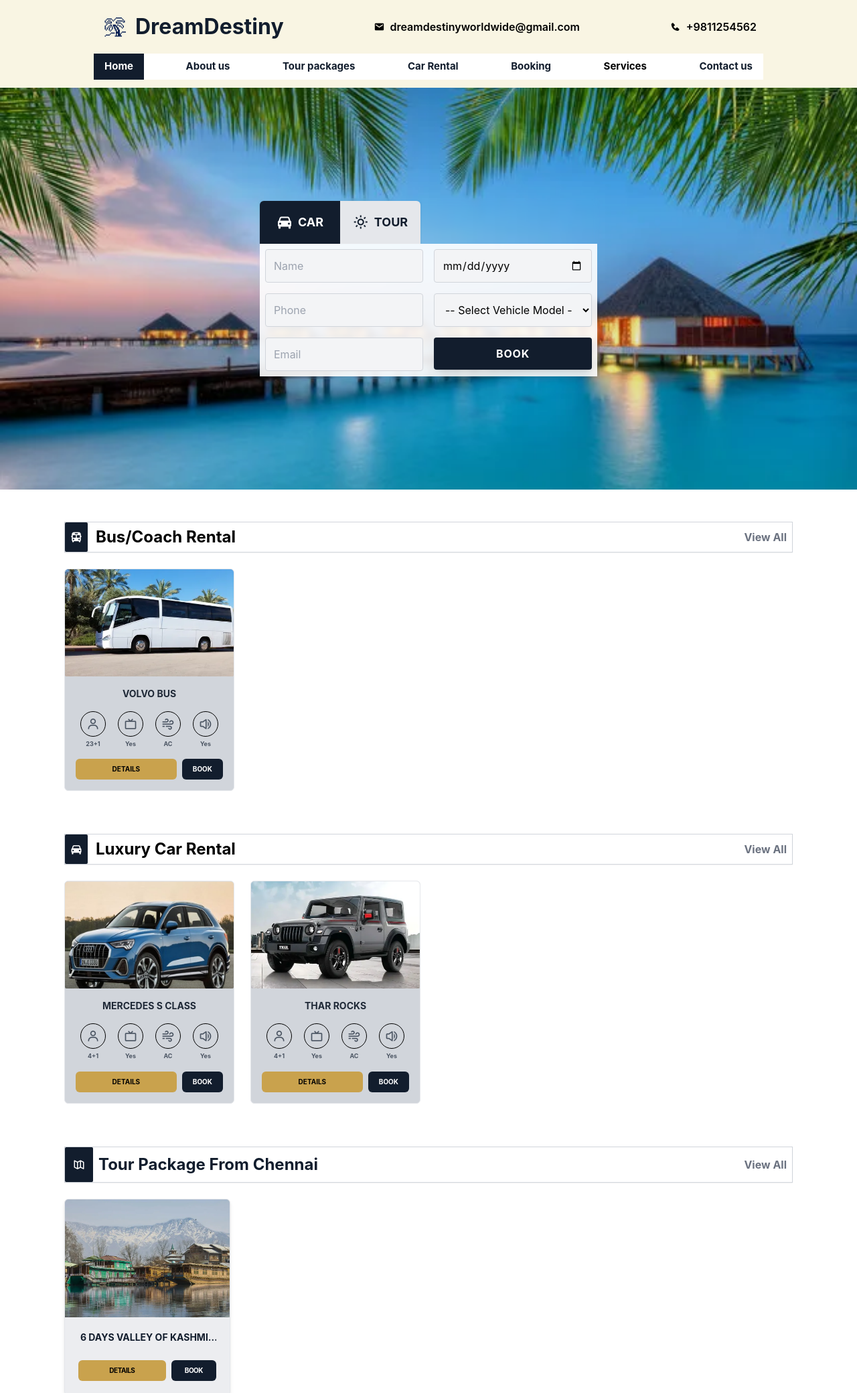
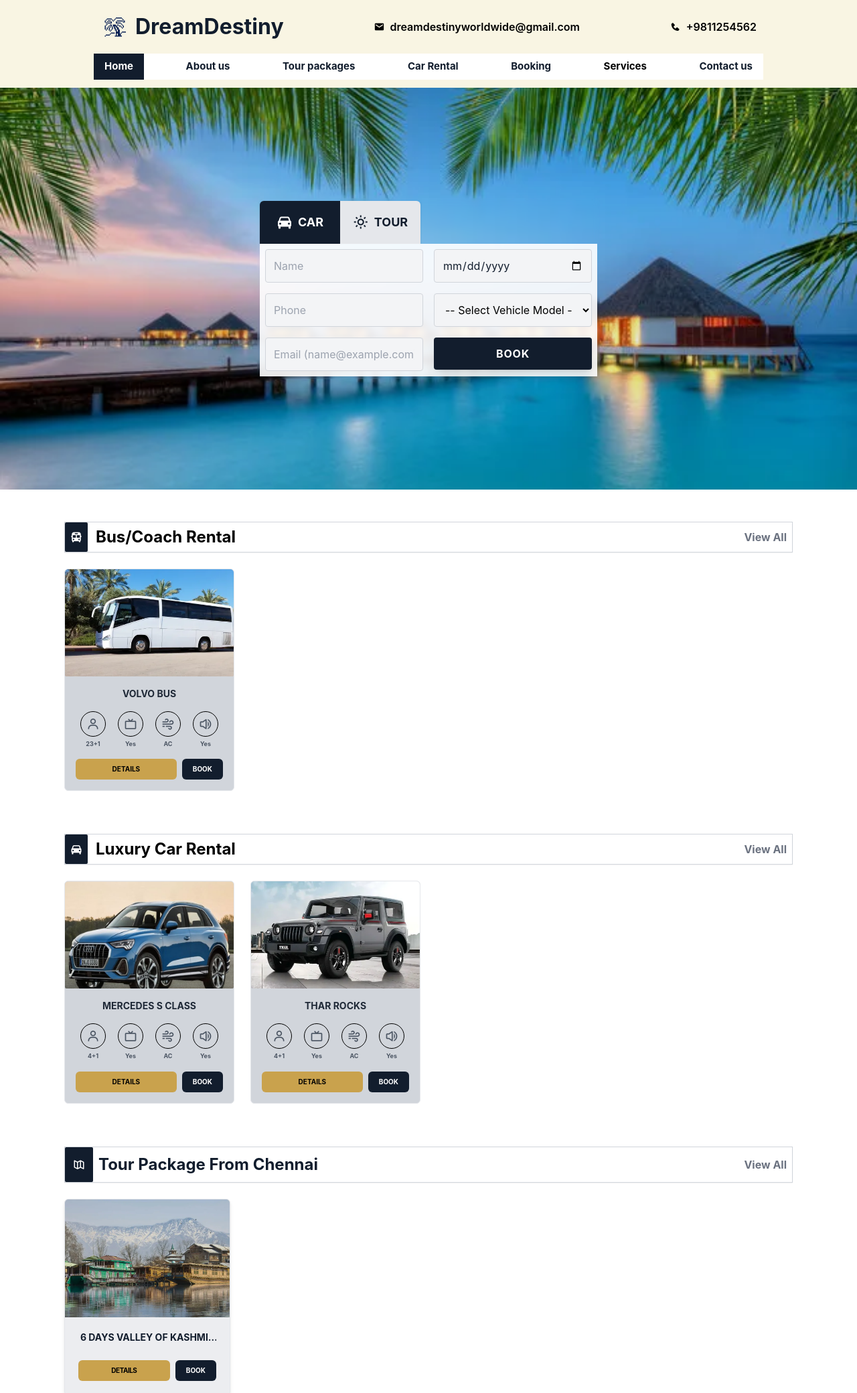
Before and after one commit to Thirukumaran25/tourtravelweb, a Django app: page / in a window 1280 px wide. Shown: the top 2080 px of the page at 67% size. Run offline with Django 5.2, Linux system fonts and the light colour scheme; data comes from the database, SQL or seed files in the repository; both versions use the stored data as it was after the commit; some libraries are stand-ins or nearby versions.

Commit message:
updated bugs

```diff
--- a/travel/templates/car.html
+++ b/travel/templates/car.html
@@ -46,7 +46,7 @@
 
                     <div class="flex gap-2">
                         <a href="{% url 'vehicle_detail' v.pk %}" class="flex-1 bg-[#C9A24D] text-black py-2 rounded font-bold text-xs hover:bg-yellow-500 transition">Vehicle Details</a>
-                        <button class="bg-blue-950 text-white px-4 py-2 rounded font-bold text-xs hover:bg-black transition">Book</button>
+                       <a href="{% url 'booking' %}"  class="bg-[#121D2D] text-white px-4 py-2 rounded-md font-bold text-[10px] uppercase hover:bg-black transition-colors">Book</a>
                     </div>
                 </div>
             </div>
--- a/travel/templates/car_detail.html
+++ b/travel/templates/car_detail.html
@@ -153,9 +153,7 @@
 
                 <div class="flex gap-2">
                     <a href="{% url 'vehicle_detail' rv.pk %}" class="flex-1 bg-[#C9A24D] text-black py-2 rounded font-bold text-xs hover:bg-yellow-500 transition">Vehicle Details</a>
-                    <button class="bg-blue-950 text-white px-3 py-1.5 rounded-sm font-bold text-[10px] hover:bg-black transition uppercase">
-                        Book
-                    </button>
+                    <a href="{% url 'booking' %}"  class="bg-[#121D2D] text-white px-4 py-2 rounded-md font-bold text-[10px] uppercase hover:bg-black transition-colors">Book</a>
                 </div>
             </div>
         </div>
--- a/travel/templates/home.html
+++ b/travel/templates/home.html
@@ -52,15 +52,23 @@
             <input type="text" name="phone" placeholder="Phone" required pattern="\d{10}" title="10 digit number"
                 oninput="this.value = this.value.replace(/[^0-9]/g, '')"
                 class="w-full p-3 bg-gray-100 border border-gray-300 rounded focus:outline-none focus:ring-2 focus:ring-[#121D2D]">
-            <input type="email" name="email" placeholder="Email" required
+            <input type="email" name="email"
+                    placeholder="Email (name@example.com)"
+                required
+                pattern="^[a-zA-Z0-9._%+-]+@[a-zA-Z0-9.-]+\.[a-zA-Z]{2,}$"
+                title="Please enter a valid email address ending with a domain (e.g., .com, .in)"
+                oninvalid="this.setCustomValidity('Invalid format. Please include a domain like .com or .in')"
+                oninput="this.setCustomValidity('')"
                 class="w-full p-3 bg-gray-100 border border-gray-300 rounded focus:outline-none focus:ring-2 focus:ring-[#121D2D]">
         </div>
 
         <div class="space-y-4">
             <div style="display: grid; grid-template-columns: 1fr; align-items: start;">
-            <div id="fields-car" class="space-y-4 flex flex-col">
+                <div id="fields-car" class="space-y-4 flex flex-col" style="grid-area: 1 / 1;">
                 <input type="date" name="pickup_date" id="date-car"
-                    class="w-full h-[50px] p-3 bg-gray-100 border border-gray-300 rounded focus:ring-2 focus:ring-[#121D2D] leading-none">
+                style="height: 50px; min-height: 50px; line-height: 50px; display: block; color: #121D2D;"
+                class="w-full p-3 bg-gray-100 border border-gray-300 rounded focus:ring-2 focus:ring-[#121D2D] appearance-none">
+
                 <select name="vehicle_model" id="select-car"
                     class="w-full h-[50px] p-3 bg-gray-100 border border-gray-300 rounded focus:ring-2 focus:ring-[#121D2D]">
                     <option value="">-- Select Vehicle Model --</option>
@@ -70,9 +78,10 @@
                 </select>
             </div>
 
-            <div id="fields-tour" class="hidden space-y-4 flex flex-col">
+            <div id="fields-tour" class="hidden space-y-4 flex flex-col" style="grid-area: 1 / 1;">
                 <input type="date" name="pickup_date" id="date-tour"
-                    class="w-full h-[50px] p-3 bg-gray-100 border border-gray-300 rounded focus:ring-2 focus:ring-[#121D2D] leading-none">
+                style="height: 50px; min-height: 50px; line-height: 50px; display: block; color: #121D2D;"
+                class="w-full p-3 bg-gray-100 border border-gray-300 rounded focus:ring-2 focus:ring-[#121D2D] appearance-none" disabled>
 
                 <select name="tour_package" id="select-tour"
                     class="w-full h-[50px] p-3 bg-gray-100 border border-gray-300 rounded focus:ring-2 focus:ring-[#121D2D]">
@@ -82,7 +91,7 @@
                     {% endfor %}
                 </select>
             </div>
-            </div>
+        </div>
 
             <button type="submit"
                 class="w-full bg-[#121D2D] text-white py-3 font-bold rounded shadow-lg hover:bg-black transition-colors uppercase tracking-wider">
@@ -128,7 +137,7 @@
 
                 <div class="flex p-4 gap-2">
                     <a href="{% url 'vehicle_detail' bus.id %}" class="flex-1 bg-[#C9A24D] text-black py-2 rounded-md font-bold text-[10px] uppercase hover:bg-[#b07803] transition-colors">Details</a>
-                    <button class="bg-[#121D2D] text-white px-4 py-2 rounded-md font-bold text-[10px] uppercase hover:bg-black transition-colors">Book</button>
+                    <a href="{% url 'booking' %}"  class="bg-[#121D2D] text-white px-4 py-2 rounded-md font-bold text-[10px] uppercase hover:bg-black transition-colors">Book</a>
                 </div>
             </div>
             {% endfor %}
@@ -168,7 +177,7 @@
 
                 <div class="flex gap-2 p-4">
                     <a href="{% url 'vehicle_detail' car.id %}" class="flex-1 bg-[#C9A24D] text-black py-2 rounded-md font-bold text-[10px] uppercase hover:bg-[#b07803] transition-colors">Details</a>
-                    <button class="bg-[#121D2D] text-white px-4 py-2 rounded-md font-bold text-[10px] uppercase hover:bg-black transition-colors">Book</button>
+                    <a href="{% url 'booking' %}"  class="bg-[#121D2D] text-white px-4 py-2 rounded-md font-bold text-[10px] uppercase hover:bg-black transition-colors">Book</a>
                 </div>
             </div>
             {% endfor %}
@@ -207,9 +216,7 @@
                            class="flex-1 bg-[#C9A24D] text-black py-2 rounded-md font-bold text-[10px] hover:bg-[#b07803] transition-colors uppercase tracking-tighter">
                             Details
                         </a>
-                        <button class="bg-[#121D2D] text-white px-5 py-2 rounded-md font-bold text-[10px] hover:bg-black transition-colors uppercase tracking-tighter">
-                            Book
-                        </button>
+                        <a href="{% url 'booking' %}"  class="bg-[#121D2D] text-white px-4 py-2 rounded-md font-bold text-[10px] uppercase hover:bg-black transition-colors">Book</a>
                     </div>
                 </div>
             </div>
@@ -313,6 +320,8 @@ function switchTab(type) {
 
     const carInputs = fieldsCar.querySelectorAll('input, select');
     const tourInputs = fieldsTour.querySelectorAll('input, select');
+    const carInput = document.getElementById('date-car');
+    const tourInput = document.getElementById('date-tour');
 
     if (type === 'car') {
         tabCar.classList.replace('bg-gray-200', 'bg-[#121D2D]');
@@ -320,12 +329,14 @@ function switchTab(type) {
         tabTour.classList.replace('bg-[#121D2D]', 'bg-gray-200');
         tabTour.classList.replace('text-white', 'text-[#121D2D]');
 
-        // Show/Hide Logic
         fieldsCar.classList.remove('hidden');
         fieldsTour.classList.add('hidden');
 
         carInputs.forEach(input => input.disabled = false);
         tourInputs.forEach(input => input.disabled = true);
+
+        carInput.disabled = false;
+        tourInput.disabled = true;
 
         formType.value = 'car';
     } else {
@@ -334,19 +345,29 @@ function switchTab(type) {
         tabCar.classList.replace('bg-[#121D2D]', 'bg-gray-200');
         tabCar.classList.replace('text-white', 'text-[#121D2D]');
 
-        // Show/Hide Logic
         fieldsTour.classList.remove('hidden');
         fieldsCar.classList.add('hidden');
 
         tourInputs.forEach(input => input.disabled = false);
         carInputs.forEach(input => input.disabled = true);
 
+        carInput.disabled = true;
+        tourInput.disabled = false;
+
         formType.value = 'tour';
     }
 }
 
-
-// Popup close function
+document.querySelectorAll('input[type="date"]').forEach(input => {
+    input.addEventListener('change', function() {
+        if (this.value) {
+            this.style.color = "#121D2D";
+        }
+    });
+    input.addEventListener('click', function() {
+        this.showPicker();
+    });
+});
 
 function closePopup() {
   const popup = document.getElementById("popupOverlay");
@@ -362,20 +383,17 @@ setTimeout(closePopup, 4000);
         let currentIndex = 0;
 
         function updateSelection(index) {
-            // Reset all items
             items.forEach(item => {
                 item.classList.replace('bg-blue-900', 'bg-white');
                 item.classList.replace('text-white', 'text-gray-800');
                 item.querySelector('p').classList.replace('opacity-90', 'opacity-70');
             });
 
-            // Highlight active item
             const activeItem = items[index];
             activeItem.classList.replace('bg-white', 'bg-blue-900');
             activeItem.classList.add('text-white');
             activeItem.querySelector('p').classList.replace('opacity-70', 'opacity-90');
 
-            // Change Image with animation
             displayImg.style.opacity = '0';
             setTimeout(() => {
                 displayImg.src = activeItem.getAttribute('data-img');
@@ -385,22 +403,19 @@ setTimeout(closePopup, 4000);
             currentIndex = index;
         }
 
-        // Infinite Loop Logic
         function startAutoPlay() {
             setInterval(() => {
                 let nextIndex = (currentIndex + 1) % items.length;
                 updateSelection(nextIndex);
-            }, 4000); // Change every 4 seconds
+            }, 4000);
         }
 
-        // Manual Selection (Click)
         items.forEach((item, index) => {
             item.addEventListener('click', () => {
                 updateSelection(index);
             });
         });
 
-        // Initialize
         updateSelection(0);
         startAutoPlay();
     </script>
--- a/travel/templates/tour.html
+++ b/travel/templates/tour.html
@@ -50,9 +50,7 @@
                        class="bg-[#C9A24D] text-black px-4 py-2 rounded-md font-bold text-xs hover:bg-[#a16207] transition shadow-sm uppercase">
                         Details
                     </a>
-                    <button class="bg-[#121D2D] text-white px-6 py-2 rounded-md font-bold text-xs hover:bg-black transition shadow-sm uppercase">
-                        Book
-                    </button>
+                    <a href="{% url 'booking' %}"  class="bg-[#121D2D] text-white px-4 py-2 rounded-md font-bold text-[10px] uppercase hover:bg-black transition-colors">Book</a>
                 </div>
             </div>
         </div>
--- a/travel/views.py
+++ b/travel/views.py
@@ -26,6 +26,9 @@ def home(request):
             return redirect('home')
         if not re.fullmatch(r"\d{10}", phone):
             messages.error(request, "Phone number must be exactly 10 digits.")
+            return redirect('home')
+        if not re.fullmatch(r"^[A-Za-z0-9._%+-]+@[A-Za-z0-9.-]+\.[A-Za-z]{2,}$", email):
+            messages.error(request, "Enter a valid email address with a proper domain (e.g., .com, .in).")
             return redirect('home')
 
         booking_kwargs = {
@@ -159,6 +162,10 @@ def booking(request):
             messages.error(request, "City should contain only letters.")
             return redirect('booking')
 
+        if not re.fullmatch(r"^[A-Za-z0-9._%+-]+@[A-Za-z0-9.-]+\.[A-Za-z]{2,}$", email):
+            messages.error(request, "Enter a valid email address with a proper domain (e.g., .com, .in).")
+            return redirect('booking')
+
         email_subject = ""
         email_message = ""
 
@@ -264,7 +271,6 @@ def contact(request):
         city = request.POST.get('city')
         message = request.POST.get('message')
 
-        # Backend validation
         if not re.fullmatch(r"[A-Za-z\s]+", name):
             messages.error(request, "Name should contain only letters.")
             return redirect('contact')
@@ -275,6 +281,10 @@ def contact(request):
 
         if not re.fullmatch(r"[A-Za-z\s]+", city):
             messages.error(request, "City should contain only letters.")
+            return redirect('contact')
+
+        if not re.fullmatch(r"^[A-Za-z0-9._%+-]+@[A-Za-z0-9.-]+\.[A-Za-z]{2,}$", email):
+            messages.error(request, "Enter a valid email address with a proper domain (e.g., .com, .in).")
             return redirect('contact')
 
         # Save to database
```
Also changed, not shown: db.sqlite3.
